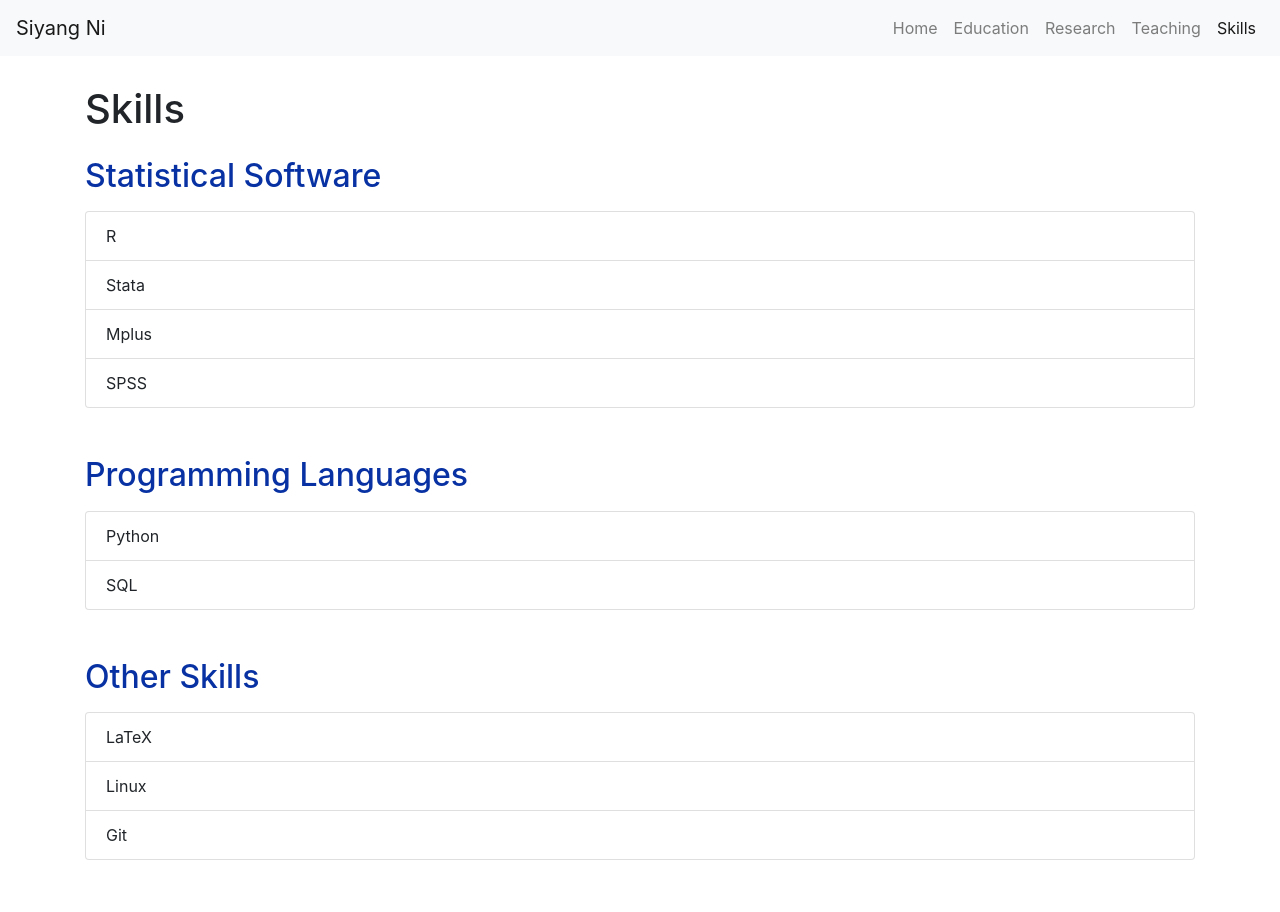
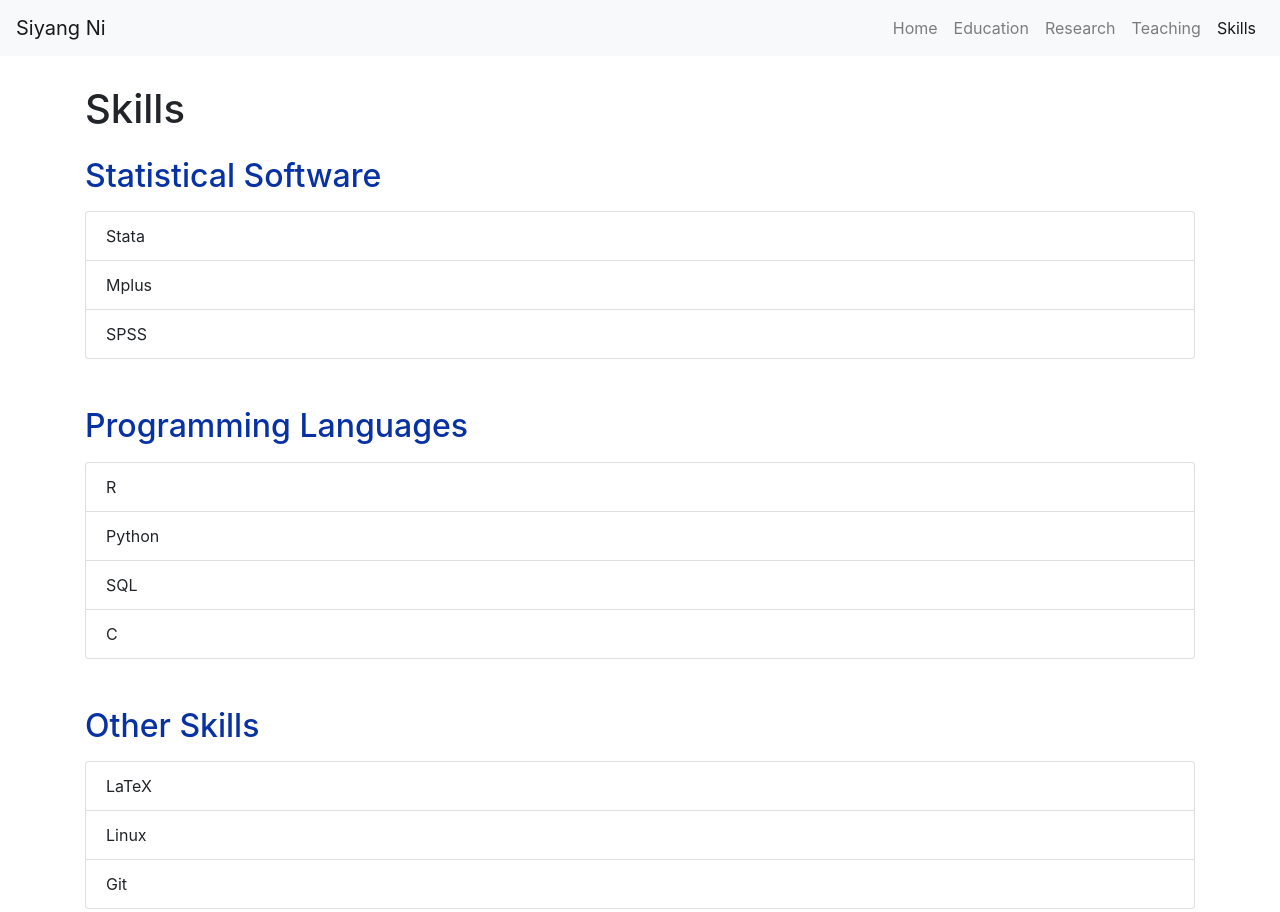
Before and after one commit to siyangni/homepage, a plain HTML site: page skills.html in a window 1280 px wide. Shown: the top 912 px of the page. Drawn offline with nearby package versions, Linux system fonts and the light colour scheme; a script that the page names is missing.

Commit message:
Adjusted the skill section.

```diff
--- a/skills.html
+++ b/skills.html
@@ -40,7 +40,6 @@
         <section id="statistical-software" class="mb-5">
             <h2 class="mb-3">Statistical Software</h2>
             <ul class="list-group">
-                <li class="list-group-item">R</li>
                 <li class="list-group-item">Stata</li>
                 <li class="list-group-item">Mplus</li>
                 <li class="list-group-item">SPSS</li>
@@ -50,8 +49,10 @@
         <section id="programming-languages" class="mb-5">
             <h2 class="mb-3">Programming Languages</h2>
             <ul class="list-group">
+                <li class="list-group-item">R</li>
                 <li class="list-group-item">Python</li>
                 <li class="list-group-item">SQL</li>
+                <li class="list-group-item">C</li>
             </ul>
         </section>
 
```
